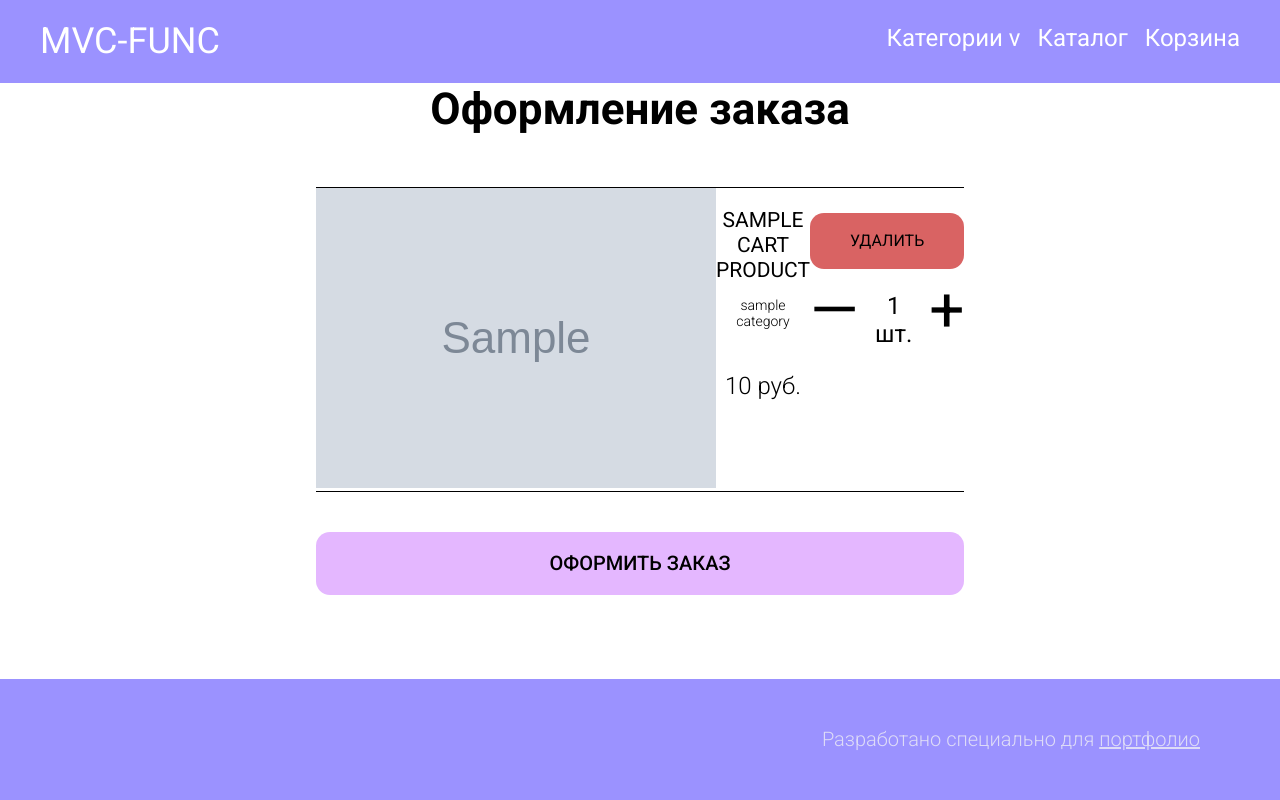
After one commit to AtmoSL/func-mvc, a PHP site: template views/cart.php in a window 1280 px wide. The commit adds this page. Run offline with PHP 8.4, Linux system fonts and the light colour scheme; the template is opened without the code that fills it: most values are stand-ins (such as "Sample title", 1, 10 or a date in 2020); grey boxes marked "Sample" are stand-in pictures; data that the repository does not hold is empty.

Commit message:
Рефакторинг нейминга. Order был изменён на cart, а контроллер cart был переименован в CartApi

```diff
--- a/public/css/style.css
+++ b/public/css/style.css
@@ -90,7 +90,7 @@ nav ul ul {
     display: none;
     position: absolute;
     top: 100%;
-    border: solid #E4B7FF;
+    bcart: solid #E4B7FF;
 }
 
 nav ul li:hover > ul {
@@ -103,7 +103,7 @@ nav ul ul li {
     float: none;
     display: list-item;
     position: relative;
-    border-bottom: solid #E4B7FF;
+    bcart-bottom: solid #E4B7FF;
 }
 
 nav ul ul li:hover {
@@ -192,29 +192,29 @@ nav ul ul ul {
 }
 
 /*Страница оформления заказа*/
-.order__title {
+.cart__title {
     margin-bottom: 52px;
 }
 
-.order__separator {
+.cart__separator {
     margin: auto;
     background-color: #000000;
     height: 1px;
     max-width: 648px;
 }
 
-.order__card {
+.cart__card {
     display: flex;
     max-width: 648px;
     margin: auto;
     justify-content: space-between;
 }
 
-.order__card__actions, .order__card__info {
+.cart__card__actions, .cart__card__info {
     text-align: center;
 }
 
-.order__card__title {
+.cart__card__title {
     text-transform: uppercase;
 
     font-weight: 400;
@@ -225,11 +225,11 @@ nav ul ul ul {
     margin-bottom: 14px;
 }
 
-.order__card__category {
+.cart__card__category {
     margin-bottom: 43px;
 }
 
-.order__card__category a {
+.cart__card__category a {
     font-weight: 300;
     font-size: 14px;
     line-height: 72.19%;
@@ -239,17 +239,17 @@ nav ul ul ul {
     text-transform: lowercase;
 }
 
-.order__card__category a:hover {
+.cart__card__category a:hover {
     text-decoration: underline;
 }
 
-.order__card__price {
+.cart__card__price {
     font-weight: 300;
     font-size: 24px;
     line-height: 28px;
 }
 
-.order__card__delete {
+.cart__card__delete {
     padding: 20px 40px;
     background-color: #d96363;
     border-radius: 14px;
@@ -263,19 +263,19 @@ nav ul ul ul {
     text-transform: uppercase;
 }
 
-.order__card__count {
+.cart__card__count {
     display: flex;
     justify-content: center;
 }
 
-.order__card__count__minus, .order__card__count__plus{
+.cart__card__count__minus, .cart__card__count__plus{
     font-size: 62px;
     line-height: 51px;
     cursor: pointer;
     user-select: none;
 }
 
-.order__card__count__text {
+.cart__card__count__text {
     font-weight: 400;
     font-size: 24px;
     line-height: 28px;
@@ -283,11 +283,11 @@ nav ul ul ul {
     margin: 8px 10px;
 }
 
-.order__inner {
+.cart__inner {
     margin-bottom: 40px;
 }
 
-.order__message {
+.cart__message {
     font-weight: 700;
     font-size: 44px;
     line-height: 52px;
@@ -300,7 +300,7 @@ nav ul ul ul {
 
 }
 
-.order__create__btn {
+.cart__create__btn {
     font-weight: 500;
     font-size: 20px;
     line-height: 23px;
--- a/public/js/cart.js
+++ b/public/js/cart.js
@@ -1,10 +1,10 @@
 console.log('Я подключён');
 const mainUrl = "http://func-mvc/";
 const cartCounter = document.getElementById('#cartCounter'); //Счётчик товаров в корзине
-const cartDeleteButtons = document.querySelectorAll(".order__card__delete"); //Получение всех кнопок "Удалить" в корзине
+const cartDeleteButtons = document.querySelectorAll(".cart__card__delete"); //Получение всех кнопок "Удалить" в корзине
 const cartButtons = document.querySelectorAll(".catalog__card__button"); //Получение всех кнопок "В корзину"
-const cartMinusButtons = document.querySelectorAll(".order__card__count__minus"); // Кнопка уменьшения кол-ва товаров
-const cartPlusButtons = document.querySelectorAll(".order__card__count__plus"); //Кнопка увеличения кол-ва товаров
+const cartMinusButtons = document.querySelectorAll(".cart__card__count__minus"); // Кнопка уменьшения кол-ва товаров
+const cartPlusButtons = document.querySelectorAll(".cart__card__count__plus"); //Кнопка увеличения кол-ва товаров
 const makeOrderButton = document.getElementById("makeOrderButton");
 const cartMessage = document.createElement("div");
 /**
@@ -13,7 +13,7 @@ const cartMessage = document.createElement("div");
 cartButtons.forEach(function (cartButton) {
     cartButton.addEventListener("click", function (event) {
         console.log("Ты нажал на кнопку В корзину товара с id ");
-        fetch(mainUrl + "cart/addtocart/" + event.target.id + "/")
+        fetch(mainUrl + "cartapi/addtocart/" + event.target.id + "/")
             .then((response) => response.json())
             .then((data) => {
                 console.log(data);
@@ -28,7 +28,7 @@ cartButtons.forEach(function (cartButton) {
 cartDeleteButtons.forEach(function (cartDeleteButton) {
     cartDeleteButton.addEventListener("click", function (event) {
         console.log("Удаление товара c id " + event.target.id);
-        fetch(mainUrl + "cart/deletefromcart/" + event.target.id + "/")
+        fetch(mainUrl + "cartapi/deletefromcart/" + event.target.id + "/")
             .then((response) => response.json())
             .then((data) => deleteProductFromCart(data, event));
     });
@@ -40,7 +40,7 @@ cartDeleteButtons.forEach(function (cartDeleteButton) {
 cartPlusButtons.forEach(function (cartPlusButton) {
     cartPlusButton.addEventListener("click", function (event) {
         console.log("Увелиечение кол-ва товара c id " + event.target.id);
-        fetch(mainUrl + "cart/pluscart/" + event.target.id + "/")
+        fetch(mainUrl + "cartapi/pluscart/" + event.target.id + "/")
             .then((response) => response.json())
             .then((data) => {
                 console.log(data);
@@ -56,7 +56,7 @@ cartPlusButtons.forEach(function (cartPlusButton) {
 cartMinusButtons.forEach(function (cartMinusButton) {
     cartMinusButton.addEventListener("click", function (event) {
         console.log("Уменьшение кол-ва товара c id " + event.target.id);
-        fetch(mainUrl + "cart/minusfromcart/" + event.target.id + "/")
+        fetch(mainUrl + "cartapi/minusfromcart/" + event.target.id + "/")
             .then((response) => response.json())
             .then((data) => {
                 console.log(data);
@@ -78,12 +78,12 @@ cartMinusButtons.forEach(function (cartMinusButton) {
 function deleteProductFromCart(data, event) {
     cartCounter.textContent = "(" + data + ")";
     document.getElementById("cartCard-" + event.target.id).remove();
-    document.getElementById("orderSeparator-" + event.target.id).remove();
+    document.getElementById("cartSeparator-" + event.target.id).remove();
     if (!data) {
         cartCounter.textContent = "";
         makeOrderButton.remove();
-        cartMessage.className = "order__message";
+        cartMessage.className = "cart__message";
         cartMessage.innerHTML = "Корзина пуста";
-        document.getElementById("orderInner").append(cartMessage);
+        document.getElementById("cartInner").append(cartMessage);
     }
 }
--- /dev/null
+++ b/views/cart.php
@@ -0,0 +1,55 @@
+<?php require_once 'layouts/head.php'; ?>
+
+<section class="cart">
+    <div class="container">
+        <div class="cart__title title">
+            <h2>Оформление заказа</h2>
+        </div>
+        <div class="cart__inner" id="cartInner">
+            <div class="cart__separator"></div>
+            <?php /** @var array $cartProducts */
+            foreach ($cartProducts as $cartProduct) { ?>
+                <div class="cart__card" id="cartCard-<?= $cartProduct['id'] ?>">
+                    <div class="cart__card__img">
+                        <img src="/img/products/<?= $cartProduct['photo_path'] ?>" alt="<?= $cartProduct['title'] ?>">
+                    </div>
+                    <div class="cart__card__info">
+                        <div class="cart__card__title">
+                            <?= $cartProduct['title'] ?>
+                        </div>
+                        <div class="cart__card__category">
+                            <a href="/category/<?= $cartProduct['category']['id'] ?>/"><?= $cartProduct['category']['title'] ?></a>
+                        </div>
+                        <div class="cart__card__price">
+                            <?= $cartProduct['price'] ?><span> руб.</span>
+                        </div>
+                    </div>
+                    <div class="cart__card__actions">
+                        <div class="cart__card__delete" id="<?= $cartProduct['id'] ?>">
+                            Удалить
+                        </div>
+                        <div class="cart__card__count">
+                            <div class="cart__card__count__minus" id="<?= $cartProduct['id'] ?>">—</div>
+                            <div class="cart__card__count__text" id="productCountText-<?= $cartProduct['id'] ?>">
+                                <?= $cartProduct['count']; ?> шт.
+                            </div>
+                            <div class="cart__card__count__plus" id="<?= $cartProduct['id'] ?>">+</div>
+                        </div>
+                    </div>
+                </div>
+                <div class="cart__separator" id="cartSeparator-<?=$cartProduct['id'] ?>"></div>
+            <?php } ?>
+        </div>
+
+        <?php if (count($cartProducts) == 0) { ?>
+            <div class="cart__message">
+                Корзина пуста
+            </div>
+        <?php } else { ?>
+            <a href="#" class="cart__create__btn" id="makeOrderButton">Оформить заказ</a>
+        <?php } ?>
+
+    </div>
+</section>
+
+<?php require_once 'layouts/footer.php'; ?>
--- a/views/layouts/head.php
+++ b/views/layouts/head.php
@@ -57,7 +57,7 @@
                         <a href="/">Каталог</a>
                     </li>
                     <li class="header__navigation__list__item">
-                        <a href="/order/"><span id="#cartCounter">
+                        <a href="/cart/"><span id="#cartCounter">
                                 <?php if (isset($_SESSION['cart']['count']) && $_SESSION['cart']['count'] > 0){ ?>
                                     (<?= $_SESSION['cart']['count'] ?>)<?php } ?></span>
                             Корзина</a>
```
Also changed, not shown: controllers/CartApiController.php (added, +96 -0 lines), controllers/CartController.php (+10 -80 lines), controllers/OrderController.php (deleted, +0 -26 lines), views/order.php (deleted, +0 -55 lines).
